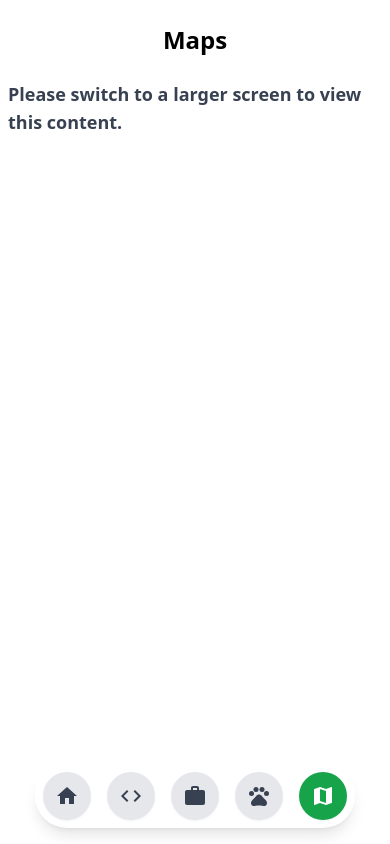
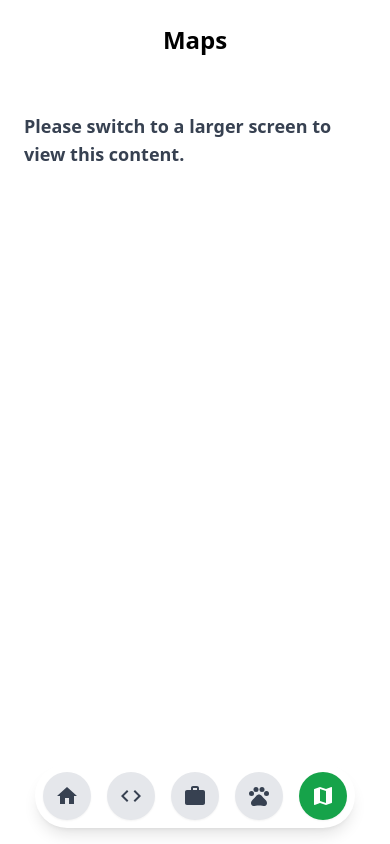
Before and after one commit to dmk/dkoval.pro, a Next.js app: page /map in a window 390 px wide. Built offline with nearby package versions, Linux system fonts and the light colour scheme.

Commit message:
Fix minor margin in map page

```diff
--- a/src/pages/career.tsx
+++ b/src/pages/career.tsx
@@ -17,7 +17,6 @@ export default function Career() {
       <div className="w-full h-64 md:h-[calc(100vh-theme(height.16))] mt-4 px-2">
         <h4 className="text-2xl font-bold text-center my-6">Career</h4>
 
-
         <div className="hidden md:flex items-top justify-center">
           <p className="text-lg text-gray-700 font-semibold">
             The data in this section is still being updated.
--- a/src/pages/map.tsx
+++ b/src/pages/map.tsx
@@ -27,7 +27,7 @@ export default function Map() {
       <div className="w-full mt-4 px-2">
         <h4 className="text-2xl font-bold text-center my-6">Maps</h4>
 
-        <div className="flex md:hidden items-top justify-center">
+        <div className="flex md:hidden items-top justify-center mt-14 px-4">
           <p className="text-lg text-gray-700 font-semibold">
             Please switch to a larger screen to view this content.
           </p>
```
